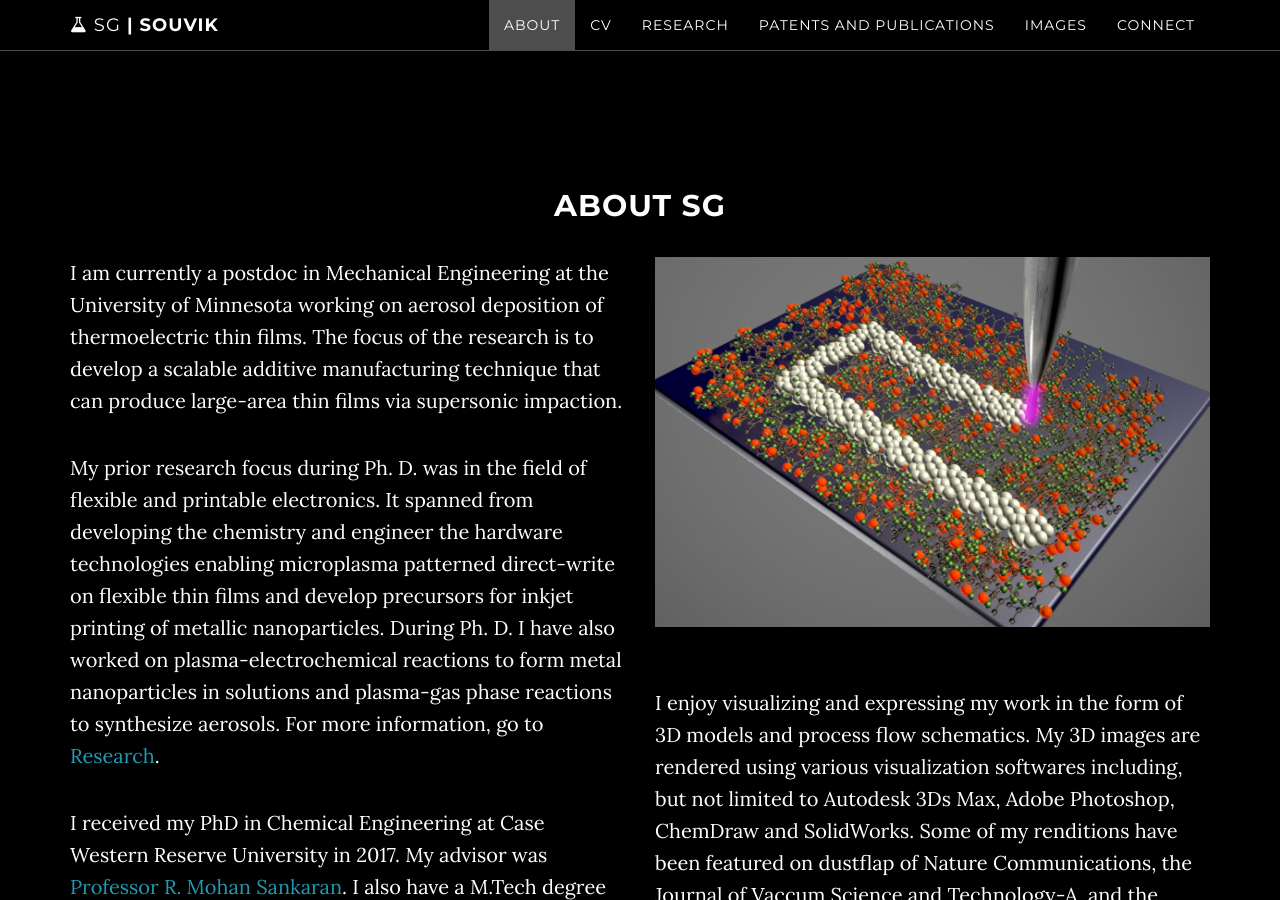
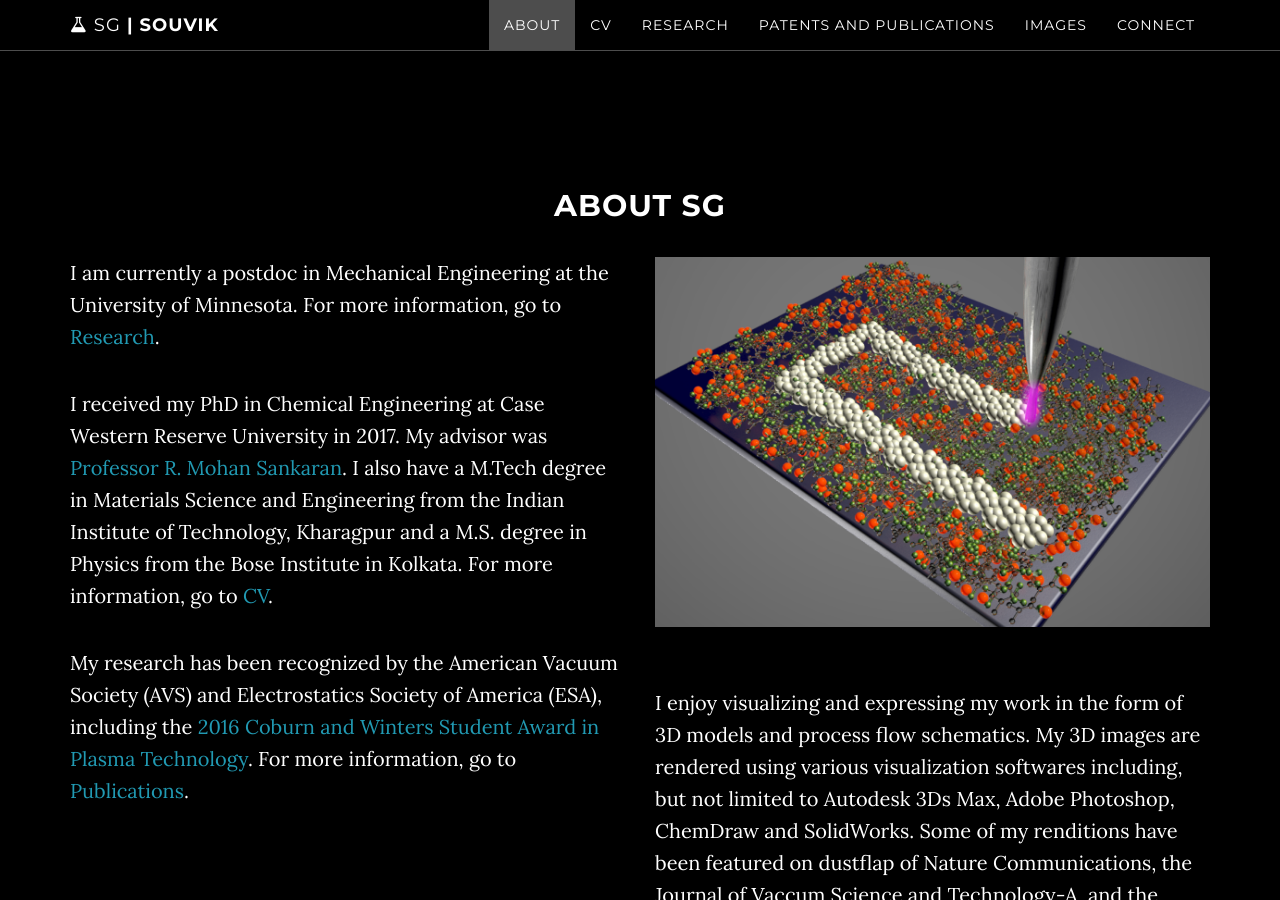
Before and after one commit to SouvikSG/souviksg.github.io, a Jekyll site: the page built from index.html, in a window 1280 px wide and 900 px high, scrolled down 911 px. Built offline with Jekyll 4.4.1, drawn with Linux system fonts in a browser that asks for light colours.

Commit message:
Update about.html

```diff
--- a/_includes/about.html
+++ b/_includes/about.html
@@ -8,8 +8,7 @@
             </div>
 
             <div class="col-lg-6">
- <p> I am currently a postdoc in Mechanical Engineering at the University of Minnesota working on aerosol deposition of thermoelectric thin films. The focus of the research is to develop a scalable additive manufacturing technique that can produce large-area thin films via supersonic impaction.</p>
-		    <p> My prior research focus during Ph. D. was in the field of flexible and printable electronics. It spanned from developing the chemistry and engineer the hardware technologies enabling microplasma patterned direct-write on flexible thin films and develop precursors for inkjet printing of metallic nanoparticles. During Ph. D. I have also worked on plasma-electrochemical reactions to form metal nanoparticles in solutions and plasma-gas phase reactions to synthesize aerosols. For more information, go to <a class="page-scroll" href="#research">Research</a>.</p>
+ <p> I am currently a postdoc in Mechanical Engineering at the University of Minnesota. For more information, go to <a class="page-scroll" href="#research">Research</a>.</p>
 		    <p> I received my PhD in Chemical Engineering at Case Western Reserve University in 2017. My advisor was <a href="http://engineering.case.edu/profiles/rxs192">Professor R. Mohan Sankaran</a>. I also have a M.Tech degree in Materials Science and Engineering from the Indian Institute of Technology, Kharagpur and a M.S. degree in Physics from the Bose Institute in Kolkata. For more information, go to <a class="page-scroll" href="#cv">CV</a>.</p>
 		    <p>My research has been recognized by the American Vacuum Society (AVS) and Electrostatics Society of America (ESA), including the <a href="http://thedaily.case.edu/engineering-phd-student-wins-award-work-plasma-science-technology/">2016 Coburn and Winters Student Award in Plasma Technology</a>. For more information, go to <a class="page-scroll" href="#publications">Publications</a>.</p>
 
```
